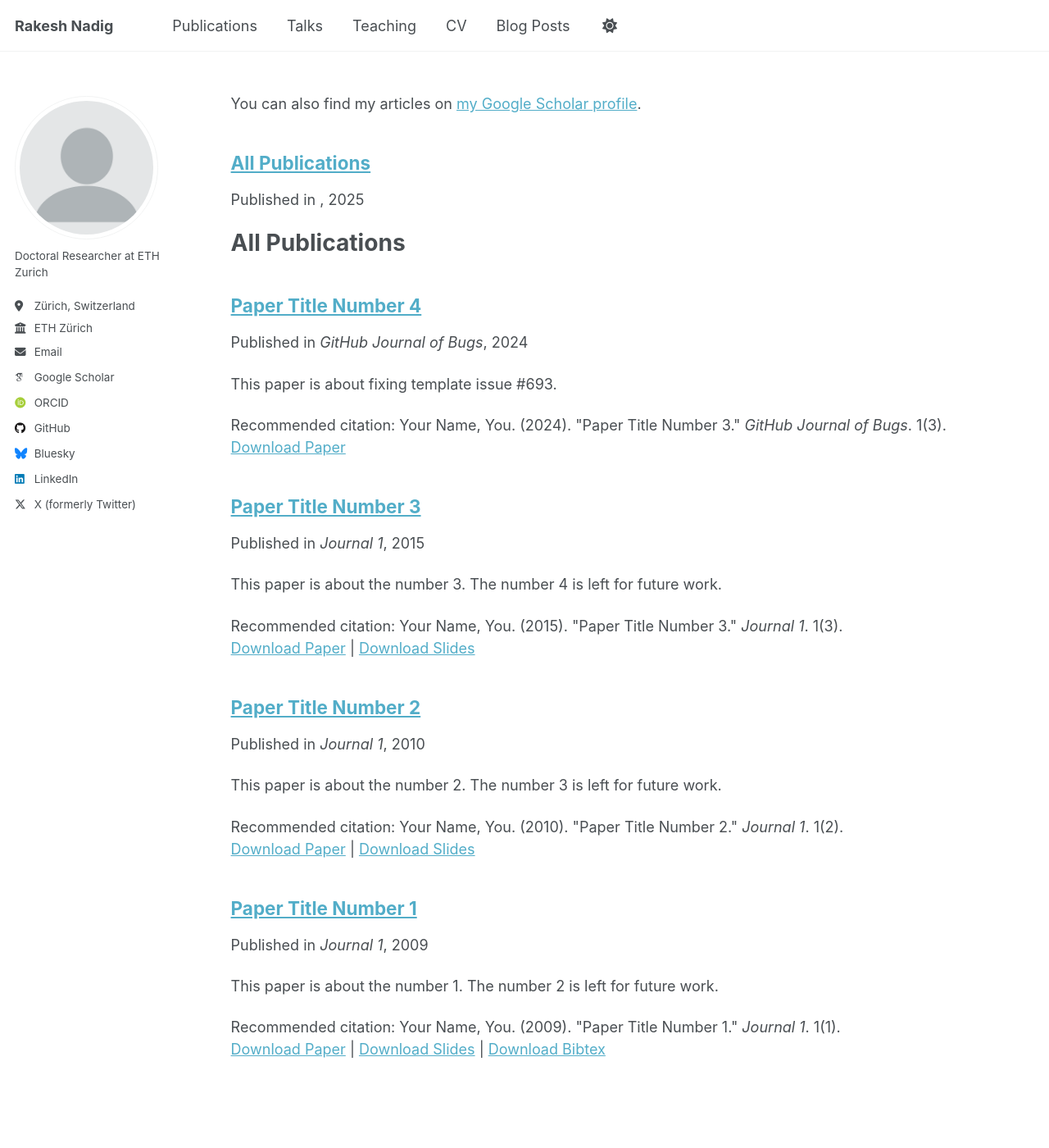
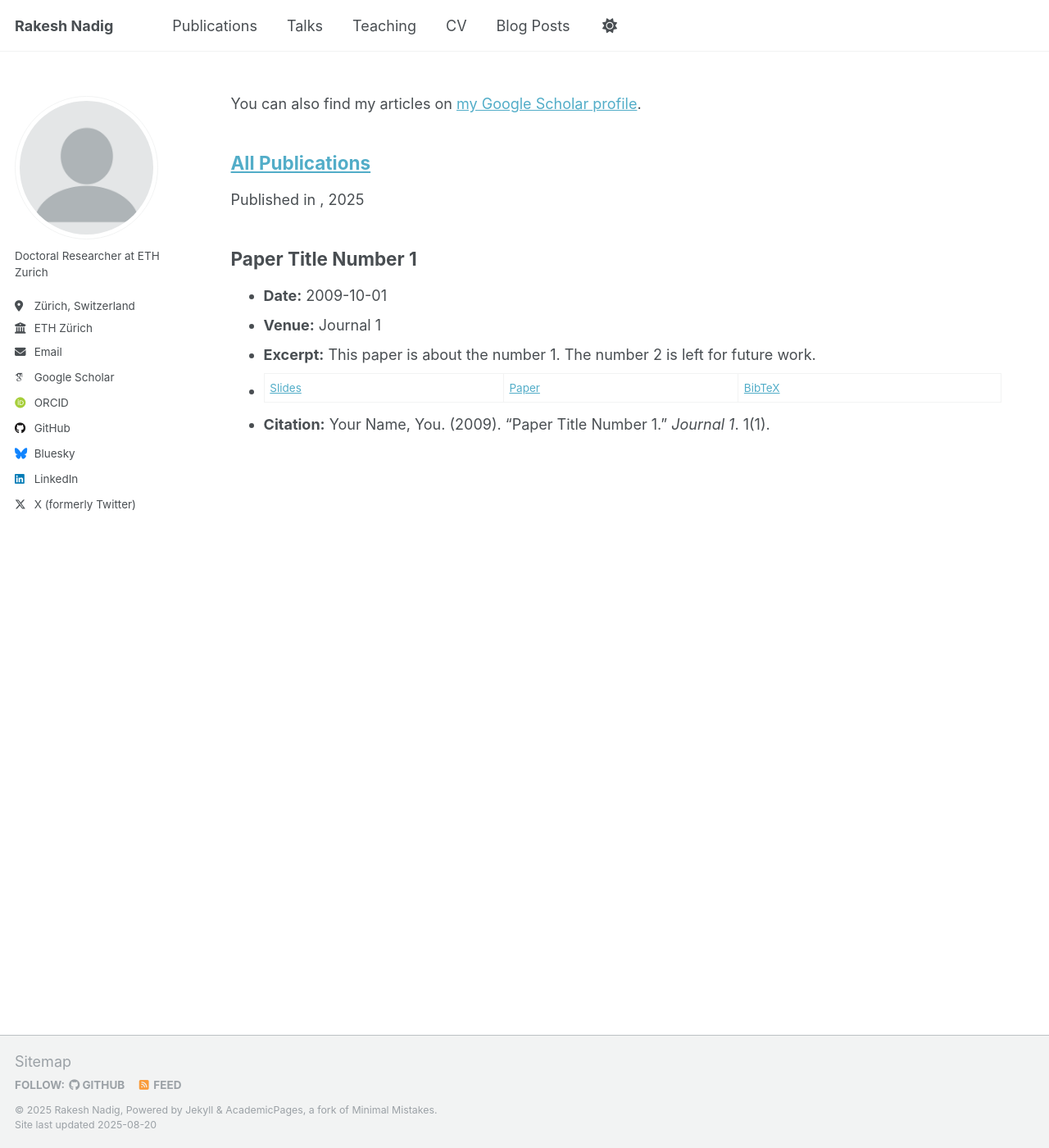
Before and after one commit to rakeshnadig/rakeshnadig.github.io, a Jekyll site: the page built from _pages/publications.html, in a window 1280 px wide and 1400 px high. Shown: the whole window at 82% size. Built offline with Jekyll 4.4.1, drawn with Linux system fonts in a browser that asks for light colours; some web fonts are replaced.

Commit message:
cleaning up publications

```diff
--- a/_publications/2009-10-01-paper-title-number-1.md
+++ /dev/null
@@ -1,12 +0,0 @@
----
-title: "Paper Title Number 1"
-permalink: /publication/2009-10-01-paper-title-number-1
-excerpt: 'This paper is about the number 1. The number 2 is left for future work.'
-date: 2009-10-01
-venue: 'Journal 1'
-slidesurl: 'http://academicpages.github.io/files/slides1.pdf'
-paperurl: 'http://academicpages.github.io/files/paper1.pdf'
-bibtexurl: 'http://academicpages.github.io/files/bibtex1.bib'
-citation: 'Your Name, You. (2009). &quot;Paper Title Number 1.&quot; <i>Journal 1</i>. 1(1).'
----
-The contents above will be part of a list of publications, if the user clicks the link for the publication than the contents of section will be rendered as a full page, allowing you to provide more information about the paper for the reader. When publications are displayed as a single page, the contents of the above "citation" field will automatically be included below this section in a smaller font.
--- a/_publications/2010-10-01-paper-title-number-2.md
+++ /dev/null
@@ -1,12 +0,0 @@
----
-title: "Paper Title Number 2"
-permalink: /publication/2010-10-01-paper-title-number-2
-excerpt: 'This paper is about the number 2. The number 3 is left for future work.'
-date: 2010-10-01
-venue: 'Journal 1'
-slidesurl: 'http://academicpages.github.io/files/slides2.pdf'
-paperurl: 'http://academicpages.github.io/files/paper2.pdf'
-citation: 'Your Name, You. (2010). &quot;Paper Title Number 2.&quot; <i>Journal 1</i>. 1(2).'
----
-
-The contents above will be part of a list of publications, if the user clicks the link for the publication than the contents of section will be rendered as a full page, allowing you to provide more information about the paper for the reader. When publications are displayed as a single page, the contents of the above "citation" field will automatically be included below this section in a smaller font.
--- a/_publications/2015-10-01-paper-title-number-3.md
+++ /dev/null
@@ -1,12 +0,0 @@
----
-title: "Paper Title Number 3"
-permalink: /publication/2015-10-01-paper-title-number-3
-excerpt: 'This paper is about the number 3. The number 4 is left for future work.'
-date: 2015-10-01
-venue: 'Journal 1'
-slidesurl: 'http://academicpages.github.io/files/slides3.pdf'
-paperurl: 'http://academicpages.github.io/files/paper3.pdf'
-citation: 'Your Name, You. (2015). &quot;Paper Title Number 3.&quot; <i>Journal 1</i>. 1(3).'
----
-
-The contents above will be part of a list of publications, if the user clicks the link for the publication than the contents of section will be rendered as a full page, allowing you to provide more information about the paper for the reader. When publications are displayed as a single page, the contents of the above "citation" field will automatically be included below this section in a smaller font.
--- a/_publications/2024-02-17-paper-title-number-4.md
+++ /dev/null
@@ -1,11 +0,0 @@
----
-title: "Paper Title Number 4"
-permalink: /publication/2024-02-17-paper-title-number-4
-excerpt: 'This paper is about fixing template issue #693.'
-date: 2024-02-17
-venue: 'GitHub Journal of Bugs'
-paperurl: 'http://academicpages.github.io/files/paper3.pdf'
-citation: 'Your Name, You. (2024). &quot;Paper Title Number 3.&quot; <i>GitHub Journal of Bugs</i>. 1(3).'
----
-
-The contents above will be part of a list of publications, if the user clicks the link for the publication than the contents of section will be rendered as a full page, allowing you to provide more information about the paper for the reader. When publications are displayed as a single page, the contents of the above "citation" field will automatically be included below this section in a smaller font.
--- a/_publications/all-publications.md
+++ b/_publications/all-publications.md
@@ -1,10 +1,7 @@
 ---
 collection: publications
 permalink: /publication/
-layout: default
 ---
-
-# All Publications
 
 ## Paper Title Number 1
 - **Date:** 2009-10-01
```
